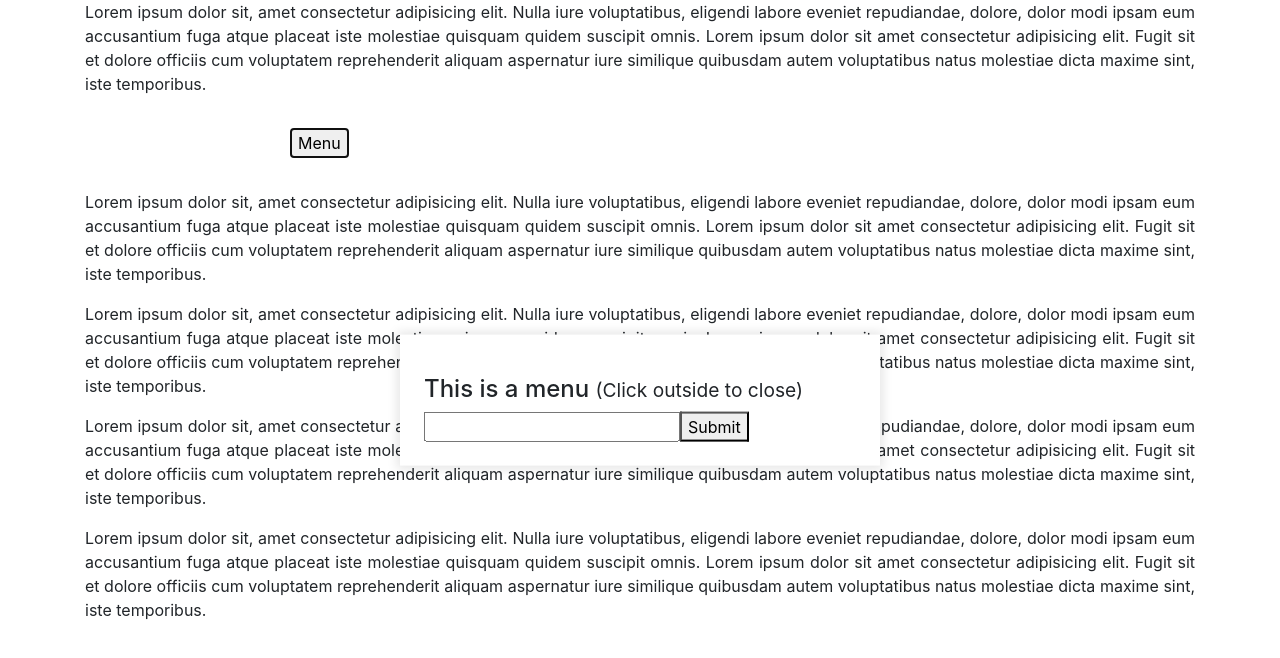
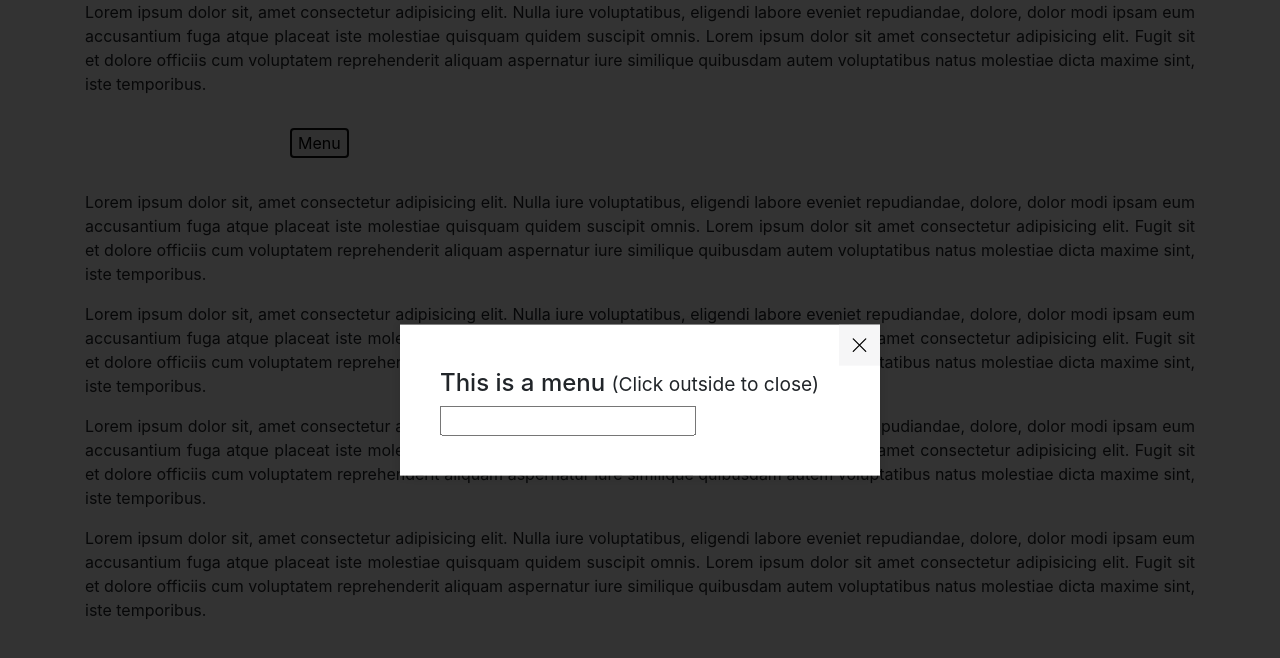
Before and after one commit to ssexton1/productivity-pal-react-app, a React (Create React App) app: page / in a window 1280 px wide. Both pictures are taken after a click on the button "Menu". Shown: the top 658 px of the page. Built offline with nearby package versions, Linux system fonts and the light colour scheme.

Commit message:
fixed indent othermodal file

```diff
--- a/src/App.js
+++ b/src/App.js
@@ -3,7 +3,7 @@ import { useState } from "react";
 import React from "react";
 import Container from "./Modal Files/Container";
 import Filler from "./Modal Files/Filler";
-import OtherModal from './Modal Files/otherModal'
+import OtherModal from './Modal Files/OtherModal'
 //import { Route, Switch, Redirect } from 'react-router-dom';
 
 function App(props) {
--- a/src/Modal Files/Modal.js
+++ b/src/Modal Files/Modal.js
@@ -1,7 +1,6 @@
 import React from "react";
 import ReactDOM from "react-dom";
 import { Form } from "./Form";
-import FocusTrap from "focus-trap-react";
 import "./Modal.css";
 
 export function Modal({
@@ -13,7 +12,6 @@ export function Modal({
 	onSubmit,
 }) {
 	return ReactDOM.createPortal(
-		<FocusTrap>
 		<aside
 			tag="aside"
 			role="dialog"
@@ -42,8 +40,7 @@ export function Modal({
 					<Form onSubmit={onSubmit} />
 				</div>
 			</div>
-			</aside>
-		</FocusTrap>,
+		</aside>,
 		document.body
 	);
 }
--- a/src/Modal Files/otherModal.js
+++ b/src/Modal Files/otherModal.js
@@ -1,5 +1,5 @@
-import React, { useRef, useState } from "react";
 import ReactDOM from "react-dom";
+import React, { useRef, useState } from 'react'
 //import Modal from './Modal'
 import "./Modal.css";
 
@@ -15,17 +15,37 @@ export function OtherModal() {
 
 	return (
 		<div className="App">
-      <button onClick={() => setSate(!show)}>
-        Menu
+			<button onClick={() => setSate(!show)}>Menu</button>
+			{show && (
+				<aside
+					tag="aside"
+					role="dialog"
+					tabIndex="-1"
+					aria-modal="true"
+					className="modal-cover"
+				>
+					<div className="modal-area" ref={ref}>
+						<button
+							aria-label="Close Modal"
+							aria-labelledby="close-modal"
+							className="_modal-close"
+							onClick={() => setSate(false)}
+						>
+							<span id="close-modal" className="_hide-visual">
+								Close
+							</span>
+							<svg className="_modal-close-icon" viewBox="0 0 40 40">
+								<path d="M 10,10 L 30,30 M 30,10 L 10,30" />
+							</svg>
 						</button>
-      {show && (
-        <div ref={ref} className="modal-area">
+						<div className="modal-body">
 							<h4>
 								This is a menu <small>(Click outside to close)</small>
 							</h4>
 							<input type="text" />
-          <button onClick={() => setSate(false)}>Submit</button>
 						</div>
+					</div>
+				</aside>
 			)}
 		</div>
 	);
```
Also changed, not shown: 1 other file (tests, documents, lock files or other folders). Lines whose indentation alone changed are shown as unchanged.
